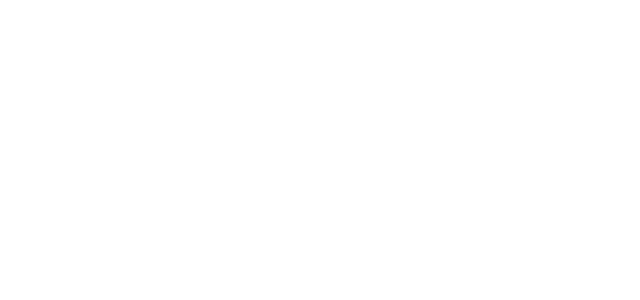
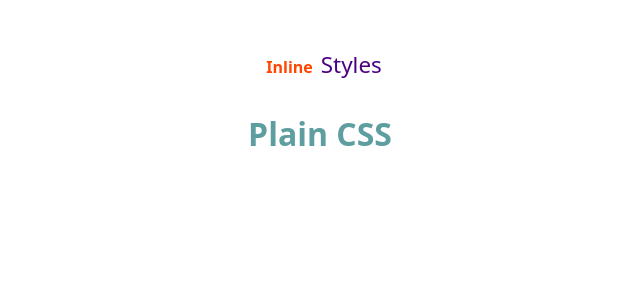
Before and after one commit to RahimliZakir/React-Different-Ways-Of-Write-CSS, a React (Create React App) app in the folder app/: page / in a window 1280 px wide. Shown: the top 300 px of the page, without its empty margins (320-960 px from the left). Built offline with nearby package versions, Linux system fonts and the light colour scheme.

Commit message:
Inline & Plain CSS Logics.

```diff
--- a/app/package.json
+++ b/app/package.json
@@ -6,6 +6,7 @@
     "@testing-library/jest-dom": "^5.14.1",
     "@testing-library/react": "^13.0.0",
     "@testing-library/user-event": "^13.2.1",
+    "bootstrap": "^5.2.3",
     "react": "^18.2.0",
     "react-dom": "^18.2.0",
     "react-scripts": "5.0.1",
--- a/app/src/App.jsx
+++ b/app/src/App.jsx
@@ -1,7 +1,16 @@
 import React from "react";
 
+import InlineStyles from "./components/InlineStyles";
+import PlainCss from "./components/PlainCss";
+
 const App = () => {
-  return <div className="App"></div>;
+  return (
+    <div className="App mt-5 d-flex flex-column align-items-center">
+      <InlineStyles />
+      <hr />
+      <PlainCss />
+    </div>
+  );
 };
 
 export default App;
--- /dev/null
+++ b/app/src/components/InlineStyles.jsx
@@ -0,0 +1,18 @@
+import React from "react";
+
+const InlineStyles = () => {
+  const styleObj = {
+    color: "indigo",
+    fontSize: "1.4rem",
+    marginLeft: "7.5%",
+  };
+
+  return (
+    <div>
+      <span style={{ color: "orangered", fontWeight: "600" }}>Inline</span>
+      <span style={styleObj}>Styles</span>
+    </div>
+  );
+};
+
+export default InlineStyles;
--- /dev/null
+++ b/app/src/components/PlainCss.jsx
@@ -0,0 +1,13 @@
+import React from "react";
+
+import "../css/style.css";
+
+const PlainCss = () => {
+  return (
+    <div>
+      <h2>Plain CSS</h2>
+    </div>
+  );
+};
+
+export default PlainCss;
--- /dev/null
+++ b/app/src/css/style.css
@@ -0,0 +1,7 @@
+/** For Plain CSS Logic  */
+
+h2 {
+  margin-top: 12.5%;
+  color: cadetblue;
+  font-weight: 900 !important;
+}
--- a/app/src/index.js
+++ b/app/src/index.js
@@ -1,6 +1,8 @@
 import React from "react";
 import ReactDOM from "react-dom/client";
 import App from "./App";
+
+import "bootstrap/dist/css/bootstrap.min.css";
 
 const root = ReactDOM.createRoot(document.getElementById("root"));
 root.render(
```
Also changed, not shown: 1 other file (tests, documents, lock files or other folders).
